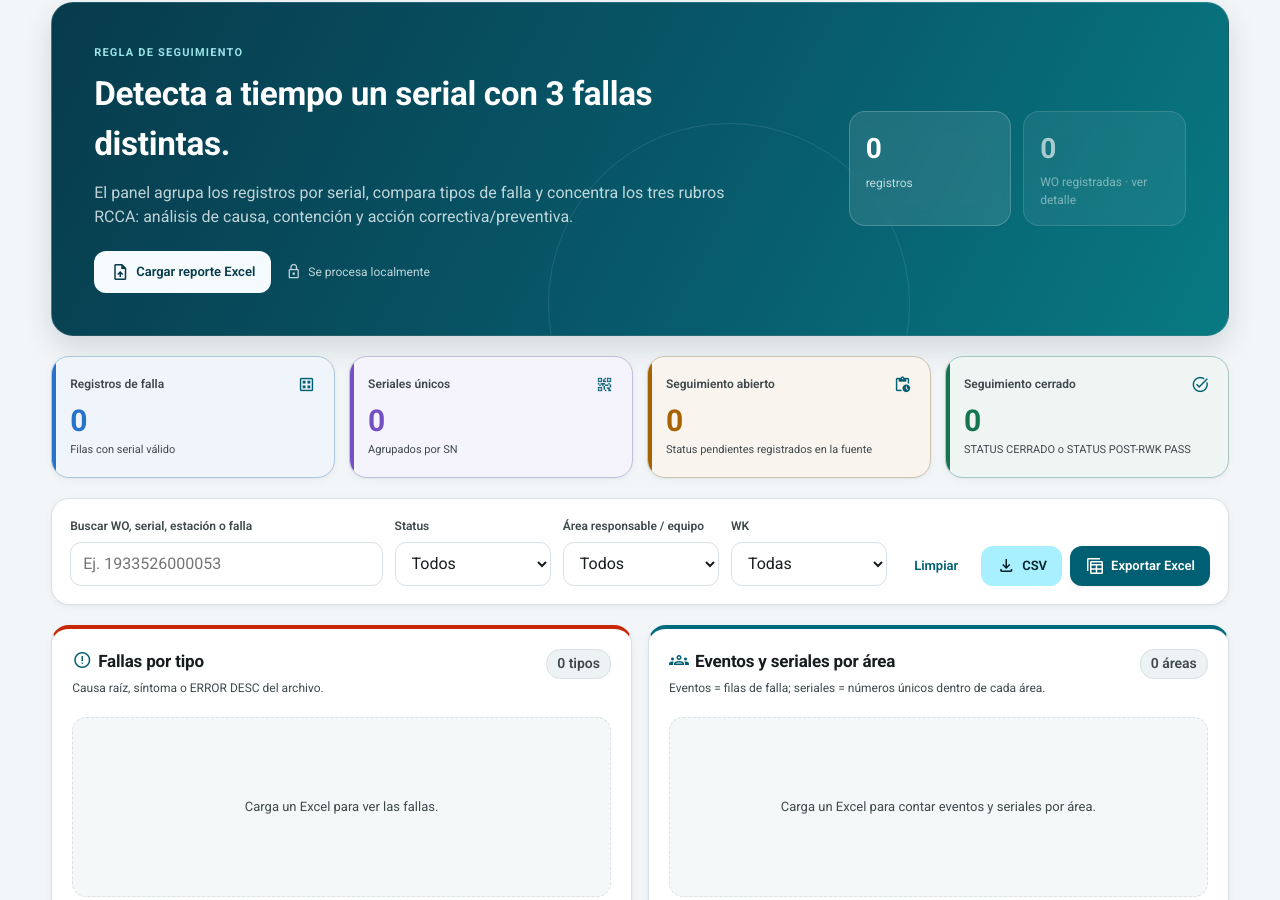
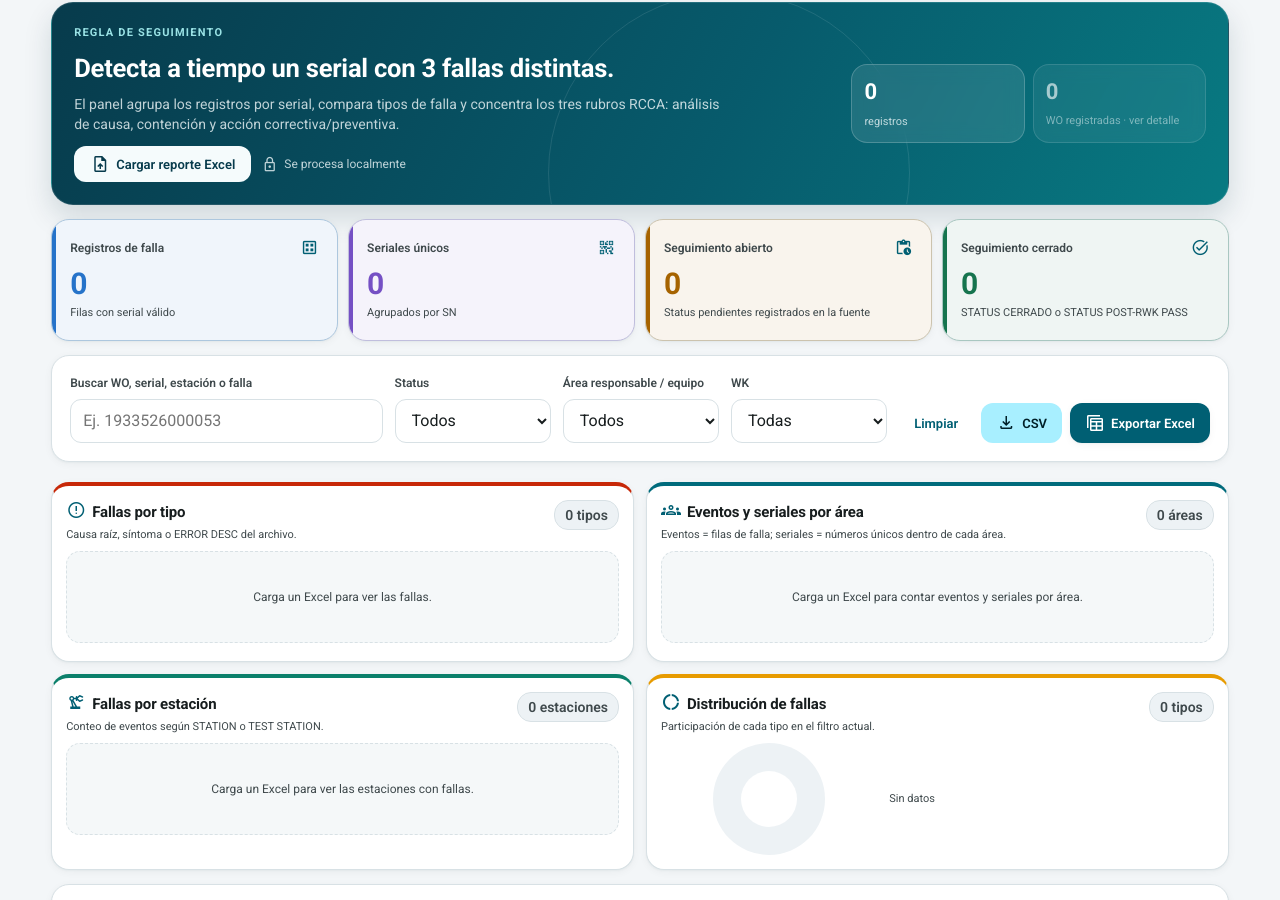
Before and after one commit to gabo566/rcca-dashboard, a website: page rcca-dashboard.html in a window 1280 px wide. Shown: the part 285-1185 px from the top of the page. Drawn offline with nearby package versions, Linux system fonts and the light colour scheme.

Commit message:
Compact dashboard charts and follow-up rule

```diff
--- a/rcca-dashboard.html
+++ b/rcca-dashboard.html
@@ -574,6 +574,40 @@
       .panel { padding: 16px; }
       .chart-grid > .panel { padding: 16px; }
       .donut-layout { gap: 12px; }
+    }
+
+    /* Compact dashboard charts and follow-up rule */
+    .hero { gap: 18px; padding: clamp(18px, 2vw, 22px); margin-bottom: 14px; }
+    .hero h2 { margin-bottom: 8px; font-size: clamp(22px, 2vw, 26px); }
+    .hero p { font-size: 14px; line-height: 1.4; }
+    .hero-actions { gap: 10px; margin-top: 12px; }
+    .hero-import-button { min-height: 36px; }
+    .hero-meta { gap: 8px; }
+    .hero-meta > div, .hero-stat-button { min-height: 64px; padding: 10px 12px; }
+    .hero-meta strong, .hero-stat-button strong { font-size: 22px; }
+    .hero-meta span { font-size: 11px; }
+    .kpi-grid { gap: 10px; margin-bottom: 14px; }
+    .chart-grid { gap: 12px; margin-bottom: 14px; }
+    .chart-grid > .panel { min-height: 180px; padding: 14px; }
+    .chart-grid .panel-header { margin-bottom: 9px; }
+    .chart-grid .panel-header h2 { font-size: 15px; }
+    .chart-grid .panel-header p { margin-top: 3px; font-size: 11px; }
+    .chart-grid .bar-chart, .chart-grid .area-chart { max-height: 112px; gap: 6px; }
+    .bar-row { gap: 7px; }
+    .bar-track { height: 7px; }
+    .donut-layout { max-height: 112px; gap: 12px; }
+    .donut { width: min(100%, 112px); }
+    .donut-legend { gap: 5px; }
+    .legend-row { font-size: 11px; }
+    .empty-chart { min-height: 92px; padding: 12px; font-size: 12px; }
+    @media (max-width: 760px) {
+      .hero { gap: 14px; padding: 18px; }
+      .chart-grid > .panel { min-height: 180px; }
+    }
+    @media (max-width: 480px) {
+      .hero { padding: 16px; }
+      .hero h2 { font-size: 21px; }
+      .hero-meta > div, .hero-stat-button { min-height: 60px; padding: 9px; }
     }
   </style>
 </head>
```
